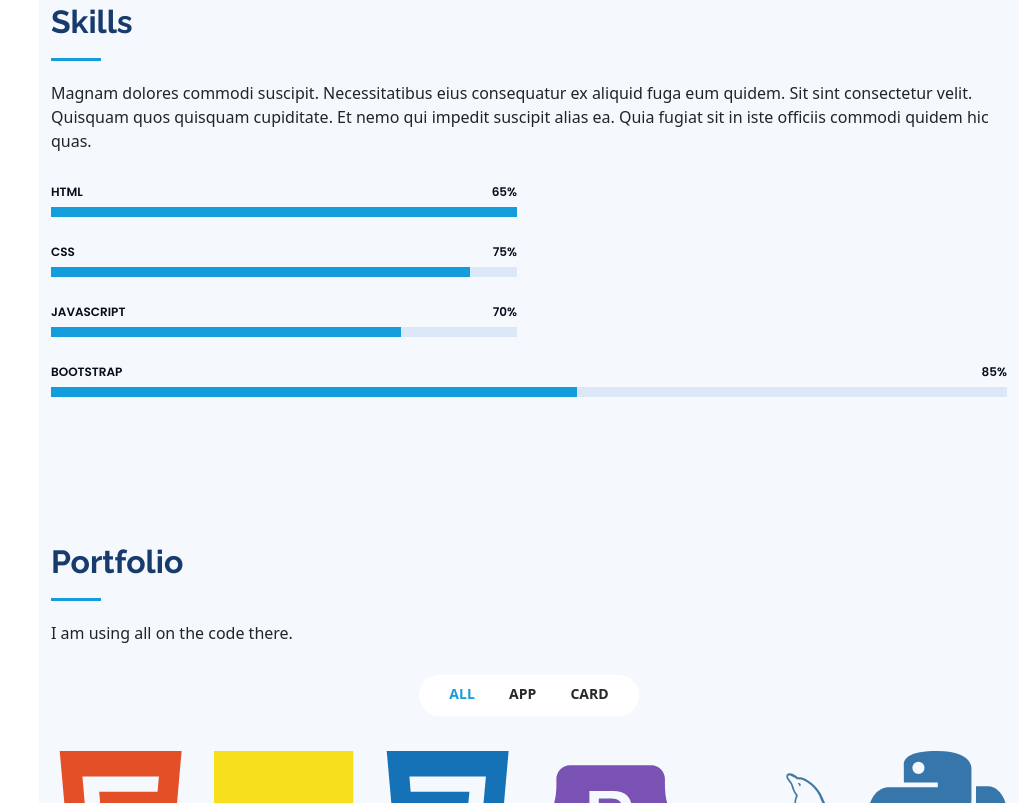
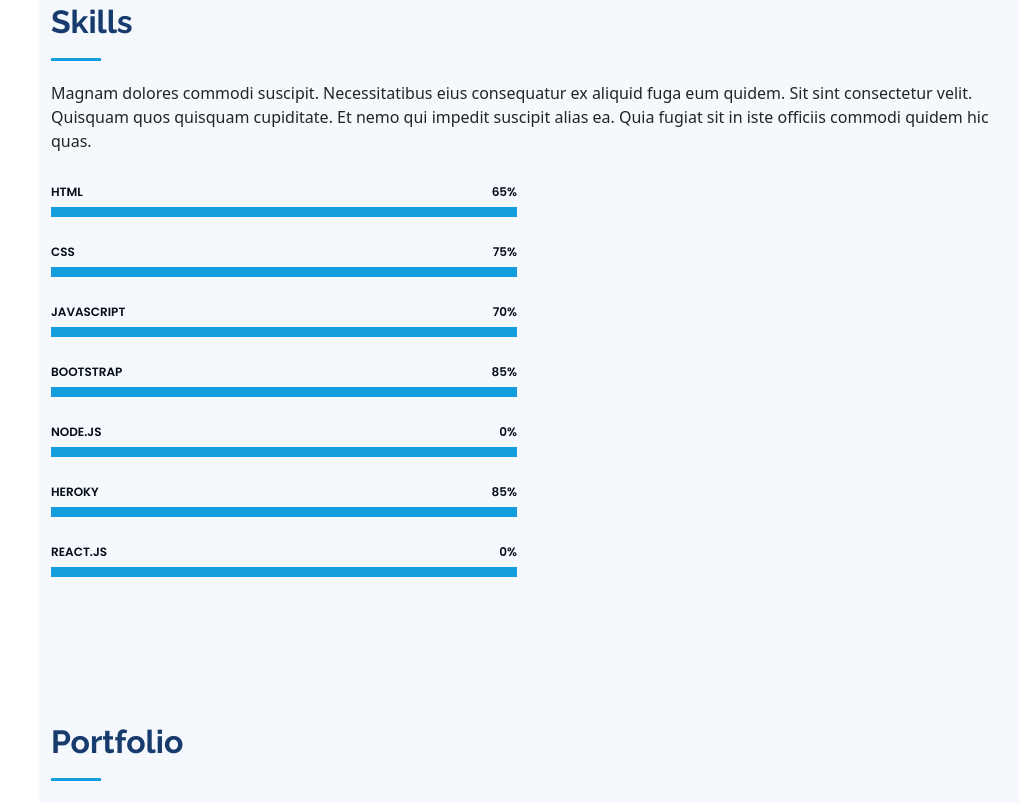
Before and after one commit to mduduzi01/mycv, a plain HTML site: page index.html in a window 1280 px wide. Shown: the part 1545-2348 px from the top of the page, without its empty margins (261-1280 px from the left). Drawn offline with Linux system fonts and the light colour scheme.

Commit message:
progress add

```diff
--- a/index.html
+++ b/index.html
@@ -197,7 +197,7 @@
             <div class="progress">
               <span class="skill">CSS <i class="val">75%</i></span>
               <div class="progress-bar-wrap">
-                <div class="progress-bar" role="progressbar" aria-valuenow="90" aria-valuemin="0" aria-valuemax="100">
+                <div class="progress-bar" role="progressbar" aria-valuenow="100" aria-valuemin="0" aria-valuemax="100">
                 </div>
               </div>
             </div>
@@ -205,18 +205,40 @@
             <div class="progress">
               <span class="skill">JavaScript <i class="val">70%</i></span>
               <div class="progress-bar-wrap">
-                <div class="progress-bar" role="progressbar" aria-valuenow="75" aria-valuemin="0" aria-valuemax="100">
+                <div class="progress-bar" role="progressbar" aria-valuenow="100" aria-valuemin="0" aria-valuemax="100">
                 </div>
               </div>
             </div>
-
-          </div>
 
 
           <div class="progress">
             <span class="skill">Bootstrap<i class="val">85%</i></span>
             <div class="progress-bar-wrap">
-              <div class="progress-bar" role="progressbar" aria-valuenow="55" aria-valuemin="0" aria-valuemax="100">
+              <div class="progress-bar" role="progressbar" aria-valuenow="100" aria-valuemin="0" aria-valuemax="100">
+              </div>
+            </div>
+          </div>
+
+          <div class="progress">
+            <span class="skill">Node.js<i class="val">0%</i></span>
+            <div class="progress-bar-wrap">
+              <div class="progress-bar" role="progressbar" aria-valuenow="100" aria-valuemin="0" aria-valuemax="100">
+              </div>
+            </div>
+          </div>
+
+          <div class="progress">
+            <span class="skill">Heroky<i class="val">85%</i></span>
+            <div class="progress-bar-wrap">
+              <div class="progress-bar" role="progressbar" aria-valuenow="100" aria-valuemin="0" aria-valuemax="100">
+              </div>
+            </div>
+          </div>
+
+          <div class="progress">
+            <span class="skill">React.js<i class="val">0%</i></span>
+            <div class="progress-bar-wrap">
+              <div class="progress-bar" role="progressbar" aria-valuenow="100" aria-valuemin="0" aria-valuemax="100">
               </div>
             </div>
           </div>
```
